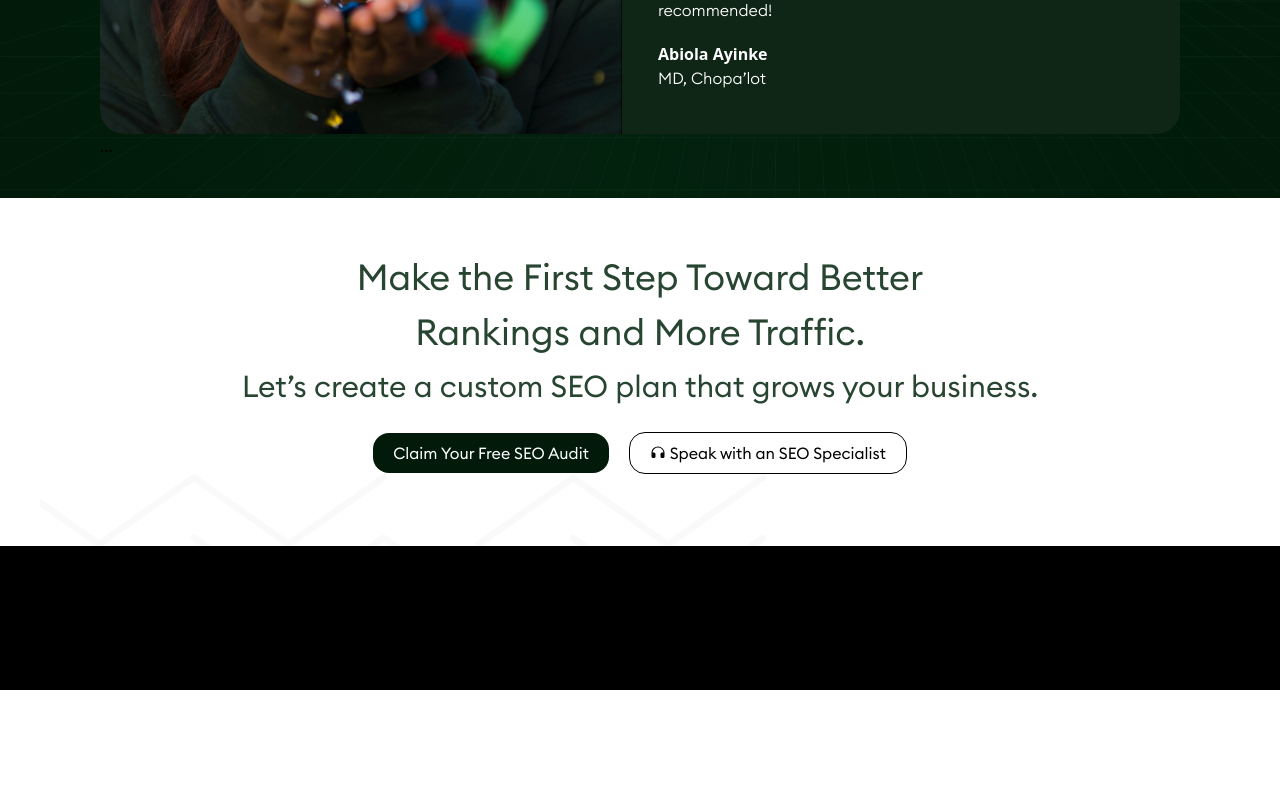
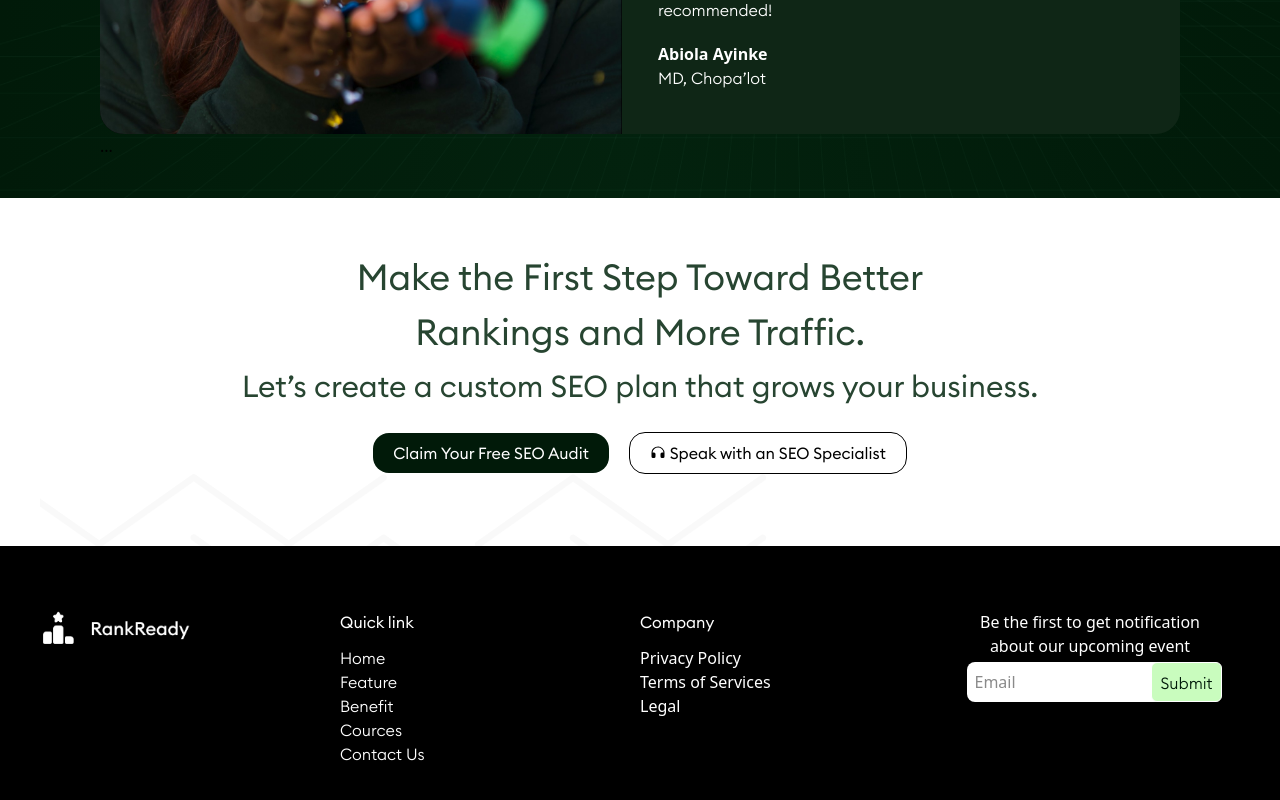
Before and after one commit to ITACHI1117/RankReady, a React (Vite) app: page / in a window 1280 px wide. Shown: the part 4069-4869 px from the top of the page. Before the commit the page ends 4759 px from the top, so only its background shows below. Built offline with nearby package versions, Linux system fonts and the light colour scheme.

Commit message:
completed landing page

```diff
--- a/src/App.jsx
+++ b/src/App.jsx
@@ -10,6 +10,7 @@ import Send from "../src/assets/images/icons/send.png"
 import SendWhite from "../src/assets/images/icons/sendWhite.png"
 import NavigationBar from './components/NavigationBar'
 import LogosContainer from './components/LogosContainer'
+import Logo from "../src/assets/images/Logo.png"
 import results from './results'
 import { Navigation, Pagination, Scrollbar, A11y } from 'swiper/modules';
 import { Swiper, SwiperSlide } from 'swiper/react';
@@ -215,8 +216,41 @@ function App() {
       </div>
     </section>
     </section>
-    <footer className='bg-black h-36 flex flex-col justify-center items-center w-full'>
+    {/* Footer */}
+    <footer className='bg-black  flex flex-col justify-center items-center w-full'>
+     <div className='max-w-7xl w-full flex flex-col items-center justify-center gap-2 p-10'>
+      <div className='mt-6 grid grid-cols-4 -gap-8'>
+      <img src={Logo} alt="" className='w-[150px]' />
+      <article className='flex flex-col gap-3'>
+        <h5 className='text-white'>Quick link</h5>
+        <ul className='text-white font-Euclid_Light'>
+          <li><a href="">Home</a></li>
+          <li><a href="">Feature</a></li>
+          <li><a href="">Benefit</a></li>
+          <li><a href="">Cources</a></li>
+          <li><a href="">Contact Us</a></li>
+        </ul>
+        </article>
+        <article className='flex flex-col gap-3'>
+        <h5 className='text-white'>Company</h5>
+        <ul className='text-white'>
+          <li><a href="">Privacy Policy</a></li>
+          <li><a href="">Terms of Services</a></li>
+          <li><a href="">Legal</a></li>
+        </ul>
+        </article>
+        <div className='flex flex-col items-center gap-1'>
+        <h6 className='text-white text-center w-[80%]'>Be the first to get notification about our upcoming event</h6>
+        <form action="">
+          <div className='flex flex-row bg-white gap-3 p-2 rounded-lg relative w-full'>
+          <input type="text" placeholder='Email' className='outline-none placeholder:text-[#8A8A8A]' />
+          <button className='bg-[#C9FCBE] text-[#011A09] h-[100%] absolute -right-2 top-0 p-2 rounded-md font-Euclid_Light border border-white'>Submit</button>
+          </div>
+        </form>
+        </div>
 
+      </div>
+     </div>
     </footer>
 
 
--- a/src/index.css
+++ b/src/index.css
@@ -7,6 +7,9 @@
       @apply text-5xl text-white font-Euclid;
     }
     h2 {
+        @apply font-Euclid;
+      }
+      h5 {
         @apply font-Euclid;
       }
     p {
```
